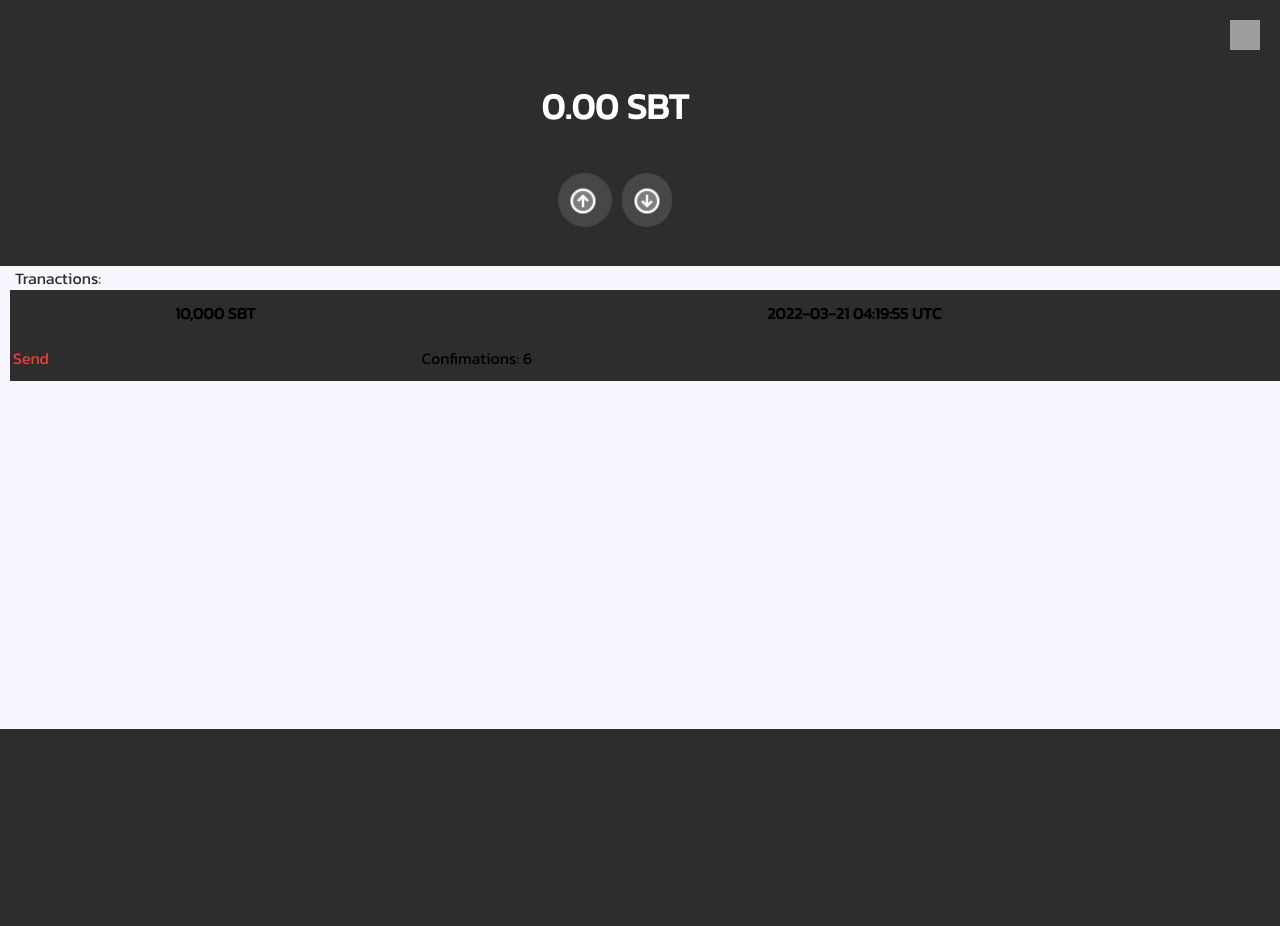
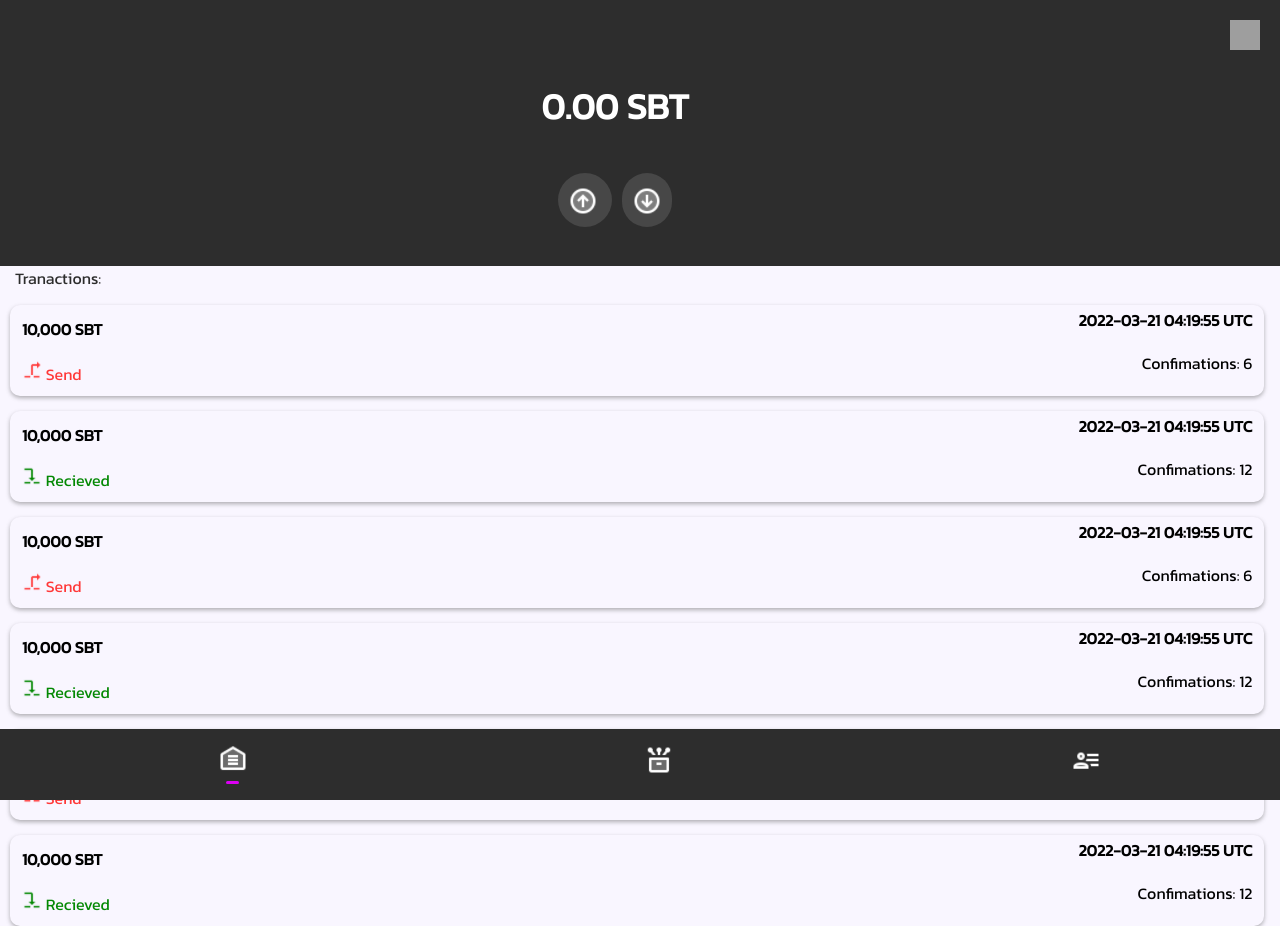
Before and after one commit to sybatcoin/PayWeb, a PHP site: page /home/index.html in a window 1280 px wide. Before the commit the page ends 729 px from the top, so only its background shows below. Run offline with PHP 8.4, Linux system fonts and the light colour scheme; grey boxes are pictures that could not be loaded.

Commit message:
home styled

```diff
--- a/asset/css/index.css
+++ b/asset/css/index.css
@@ -123,14 +123,19 @@ input[type="submit"] {
     height: 71px;
     background-color: #2d2d2d;
     width: 100%;
+    display: flex;
+    text-align: center;
 }
 #send-tnx {
     color: rgba(255, 56, 56, 1);
 }
 .tnx {
     position: absolute;
-    width: 100%;
     top: 266;
+    width: 98%;
+}
+.list-tnx {
+    position: relative;
 }
 .body-tnx {
     position: relative;
@@ -142,5 +147,45 @@ table {
     background-color: #2d2d2d;
     width: 100%;
     margin-left: 10px;
+    margin-top: 15px;
     margin-right: 10px;
+    border-radius: 10px;
+    background-color: rgba(249, 246, 255, 1);
+    box-shadow:  0px 2px 4px 0px rgba(100, 100, 100, 0.498)
 }
+.first {
+    float: left;
+    padding-top: 10px;
+}
+.last {
+    float: right;
+    text-align: right;
+}
+.first, .last {
+    padding-left: 10px;
+    padding-right: 10px;
+}
+#recieve-tnx {
+    color: rgba(3, 136, 3, 1);
+}
+.active1 {
+    position: relative;
+    width: 13px;
+    height: 3px;
+    border-radius: 33px;
+    background: #db00f3;
+    background-blend-mode: normal;
+    margin-left: 8px;
+    left: 46%;
+}
+li {
+    text-decoration: none;
+    list-style: none;
+}
+ul {
+    align-items: center;
+}
+.icon1, .icon2, .icon3 {
+    position: relative;
+    width: 33.3%;
+}
--- a/home/index.html
+++ b/home/index.html
@@ -39,18 +39,85 @@
             <div class="list-tnx">
                 <table>
                     <tr>
-                        <th>10,000 SBT</th>
-                        <th>2022-03-21 04:19:55 UTC</th>
+                        <th class="first">10,000 SBT</th>
+                        <th class="last">2022-03-21 04:19:55 UTC</th>
                     </tr>
                     <tr>
-                        <td id="send-tnx">Send</td>
-                        <td>Confimations: 6</td>
+                        <td id="send-tnx" class="first"><img src="../asset/img/send_icon_tnx.png" alt="send"> Send</td>
+                        <td class="last">Confimations: 6</td>
+                    </tr>
+                </table>
+                <table>
+                    <tr>
+                        <th class="first">10,000 SBT</th>
+                        <th class="last">2022-03-21 04:19:55 UTC</th>
+                    </tr>
+                    <tr>
+                        <td id="recieve-tnx" class="first"><img src="../asset/img/recieve_icon_tnx.png" alt="send"> Recieved</td>
+                        <td class="last">Confimations: 12</td>
+                    </tr>
+                </table>
+                <table>
+                    <tr>
+                        <th class="first">10,000 SBT</th>
+                        <th class="last">2022-03-21 04:19:55 UTC</th>
+                    </tr>
+                    <tr>
+                        <td id="send-tnx" class="first"><img src="../asset/img/send_icon_tnx.png" alt="send"> Send</td>
+                        <td class="last">Confimations: 6</td>
+                    </tr>
+                </table>
+                <table>
+                    <tr>
+                        <th class="first">10,000 SBT</th>
+                        <th class="last">2022-03-21 04:19:55 UTC</th>
+                    </tr>
+                    <tr>
+                        <td id="recieve-tnx" class="first"><img src="../asset/img/recieve_icon_tnx.png" alt="send"> Recieved</td>
+                        <td class="last">Confimations: 12</td>
+                    </tr>
+                </table>
+                <table>
+                    <tr>
+                        <th class="first">10,000 SBT</th>
+                        <th class="last">2022-03-21 04:19:55 UTC</th>
+                    </tr>
+                    <tr>
+                        <td id="send-tnx" class="first"><img src="../asset/img/send_icon_tnx.png" alt="send"> Send</td>
+                        <td class="last">Confimations: 6</td>
+                    </tr>
+                </table>
+                <table>
+                    <tr>
+                        <th class="first">10,000 SBT</th>
+                        <th class="last">2022-03-21 04:19:55 UTC</th>
+                    </tr>
+                    <tr>
+                        <td id="recieve-tnx" class="first"><img src="../asset/img/recieve_icon_tnx.png" alt="send"> Recieved</td>
+                        <td class="last">Confimations: 12</td>
                     </tr>
                 </table>
             </div>
         </div>
         <div class="navbar">
-
+            <div class="icon1">
+                <ul>
+                    <li><img src="../asset/img/TopMenuicon.png" alt="menu"></li>
+                    <li class="active1"></li>
+                </ul>
+            </div>
+            <div class="icon2">
+                <ul>
+                    <li><img src="../asset/img/Multichannelicon.png" alt="menu"></li>
+                    <li class="active2"></li>
+                </ul>
+            </div>
+            <div class="icon3">
+                <ul>
+                    <li><img src="../asset/img/UserMenuMaleicon.png" alt="menu"></li>
+                    <li class="active3"></li>
+                </ul>
+            </div>
         </div>
     </div>
 </body>
```
Also changed, not shown: asset/img/Multichannelicon.png (added), asset/img/TopMenuicon.png (added), asset/img/UserMenuMaleicon.png (added), asset/img/recieve_icon_tnx.png (added), asset/img/send_icon_tnx.png (added).
